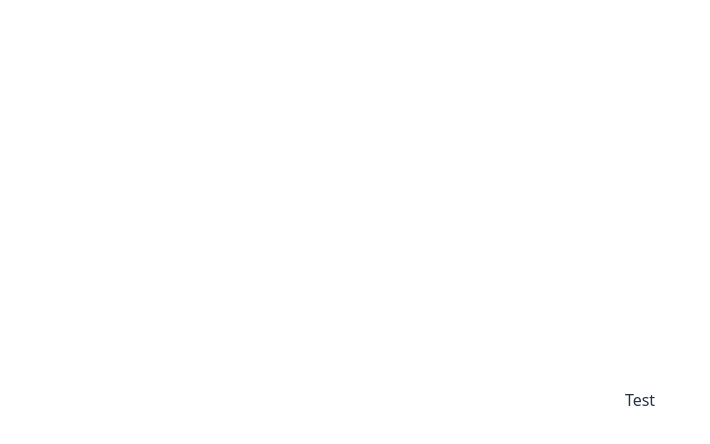
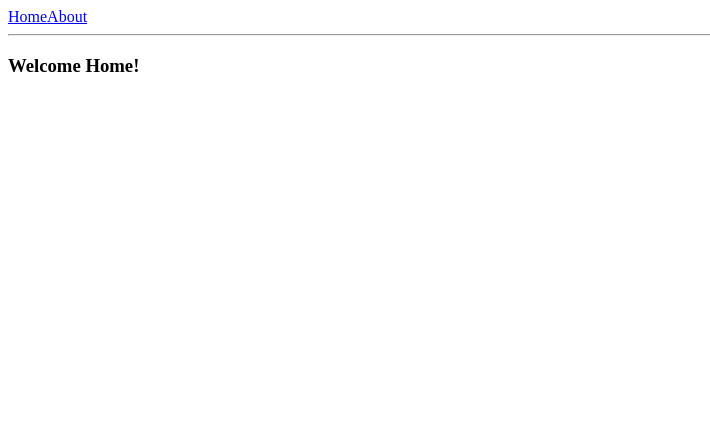
Before and after one commit to awingray/znaphub-pwa, a React (Vite) app: page / in a window 1280 px wide. Shown: the top 444 px of the page, without its empty margins (0-710 px from the left). Built offline with nearby package versions, Linux system fonts and the light colour scheme.

Commit message:
integrated tanstack router

```diff
--- a/src/main.tsx
+++ b/src/main.tsx
@@ -1,15 +1,27 @@
 import { StrictMode } from "react";
-import { createRoot } from "react-dom/client";
-import "./index.css";
-import App from "./App.tsx";
+import ReactDOM from "react-dom/client";
+import { RouterProvider, createRouter } from "@tanstack/react-router";
+import { routeTree } from "./routeTree.gen";
 import { QueryClient, QueryClientProvider } from "@tanstack/react-query";
+
+const router = createRouter({ routeTree });
+
+declare module "@tanstack/react-router" {
+	interface Register {
+		router: typeof router;
+	}
+}
 
 const queryClient = new QueryClient();
 
-createRoot(document.getElementById("root")!).render(
-	<StrictMode>
-		<QueryClientProvider client={queryClient}>
-			<App />
-		</QueryClientProvider>
-	</StrictMode>,
-);
+const rootElement = document.getElementById("root")!;
+if (!rootElement.innerHTML) {
+	const root = ReactDOM.createRoot(rootElement);
+	root.render(
+		<StrictMode>
+			<QueryClientProvider client={queryClient}>
+				<RouterProvider router={router} />
+			</QueryClientProvider>
+		</StrictMode>,
+	);
+}
--- /dev/null
+++ b/src/routeTree.gen.ts
@@ -0,0 +1,77 @@
+/* eslint-disable */
+
+// @ts-nocheck
+
+// noinspection JSUnusedGlobalSymbols
+
+// This file was automatically generated by TanStack Router.
+// You should NOT make any changes in this file as it will be overwritten.
+// Additionally, you should also exclude this file from your linter and/or formatter to prevent it from being checked or modified.
+
+import { Route as rootRouteImport } from './routes/__root'
+import { Route as AboutRouteImport } from './routes/about'
+import { Route as IndexRouteImport } from './routes/index'
+
+const AboutRoute = AboutRouteImport.update({
+  id: '/about',
+  path: '/about',
+  getParentRoute: () => rootRouteImport,
+} as any)
+const IndexRoute = IndexRouteImport.update({
+  id: '/',
+  path: '/',
+  getParentRoute: () => rootRouteImport,
+} as any)
+
+export interface FileRoutesByFullPath {
+  '/': typeof IndexRoute
+  '/about': typeof AboutRoute
+}
+export interface FileRoutesByTo {
+  '/': typeof IndexRoute
+  '/about': typeof AboutRoute
+}
+export interface FileRoutesById {
+  __root__: typeof rootRouteImport
+  '/': typeof IndexRoute
+  '/about': typeof AboutRoute
+}
+export interface FileRouteTypes {
+  fileRoutesByFullPath: FileRoutesByFullPath
+  fullPaths: '/' | '/about'
+  fileRoutesByTo: FileRoutesByTo
+  to: '/' | '/about'
+  id: '__root__' | '/' | '/about'
+  fileRoutesById: FileRoutesById
+}
+export interface RootRouteChildren {
+  IndexRoute: typeof IndexRoute
+  AboutRoute: typeof AboutRoute
+}
+
+declare module '@tanstack/react-router' {
+  interface FileRoutesByPath {
+    '/about': {
+      id: '/about'
+      path: '/about'
+      fullPath: '/about'
+      preLoaderRoute: typeof AboutRouteImport
+      parentRoute: typeof rootRouteImport
+    }
+    '/': {
+      id: '/'
+      path: '/'
+      fullPath: '/'
+      preLoaderRoute: typeof IndexRouteImport
+      parentRoute: typeof rootRouteImport
+    }
+  }
+}
+
+const rootRouteChildren: RootRouteChildren = {
+  IndexRoute: IndexRoute,
+  AboutRoute: AboutRoute,
+}
+export const routeTree = rootRouteImport
+  ._addFileChildren(rootRouteChildren)
+  ._addFileTypes<FileRouteTypes>()
--- /dev/null
+++ b/src/routes/__root.tsx
@@ -0,0 +1,20 @@
+import { createRootRoute, Link, Outlet } from "@tanstack/react-router";
+import { TanStackRouterDevtools } from "@tanstack/react-router-devtools";
+
+const RootLayout = () => (
+	<>
+		<div className="p-2 flex gap-2">
+			<Link to="/" className="[&.active]:font-bold">
+				Home
+			</Link>
+			<Link to="/about" className="[&.active]:font-bold">
+				About
+			</Link>
+		</div>
+		<hr />
+		<Outlet />
+		<TanStackRouterDevtools />
+	</>
+);
+
+export const Route = createRootRoute({ component: RootLayout });
--- /dev/null
+++ b/src/routes/about.tsx
@@ -0,0 +1,9 @@
+import { createFileRoute } from "@tanstack/react-router";
+
+export const Route = createFileRoute("/about")({
+	component: About,
+});
+
+function About() {
+	return <div className="p-2">Hello from About!</div>;
+}
--- /dev/null
+++ b/src/routes/index.tsx
@@ -0,0 +1,13 @@
+import { createFileRoute } from "@tanstack/react-router";
+
+export const Route = createFileRoute("/")({
+	component: Index,
+});
+
+function Index() {
+	return (
+		<div className="p-2">
+			<h3>Welcome Home!</h3>
+		</div>
+	);
+}
```
